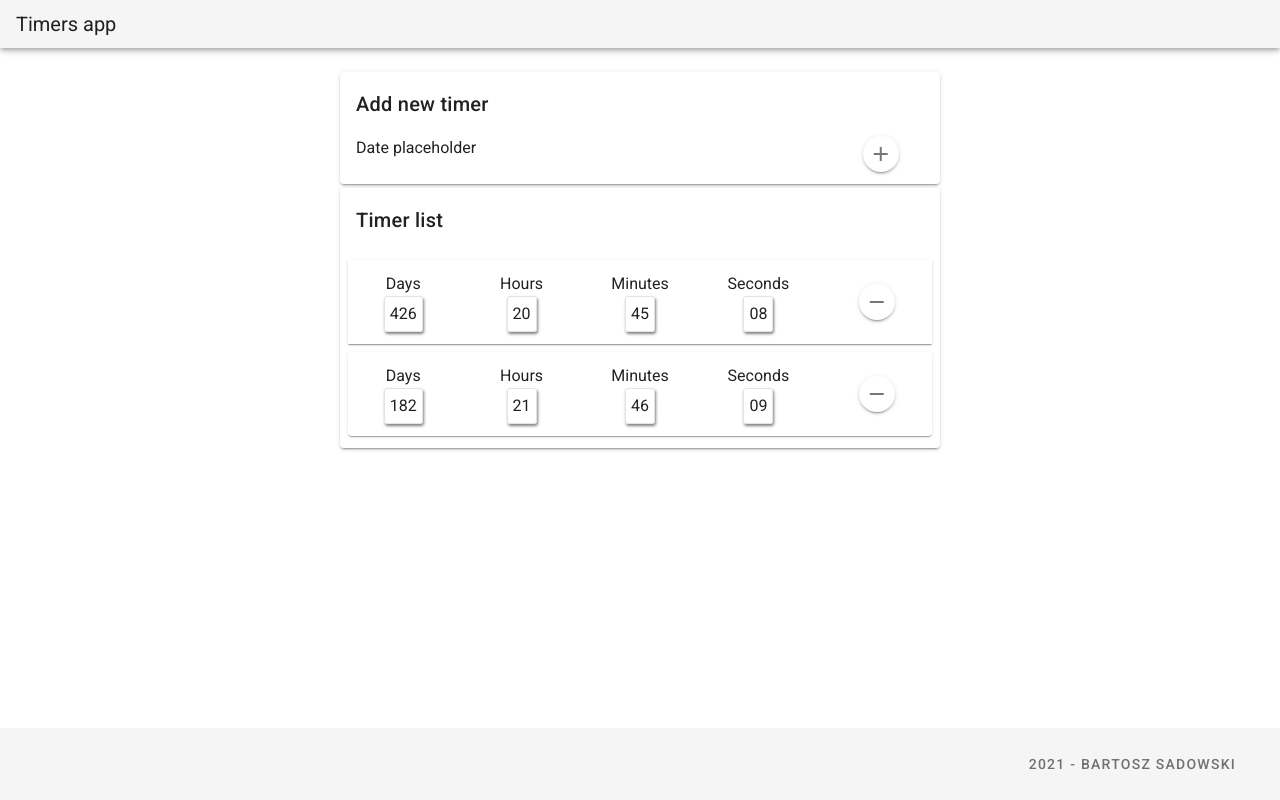
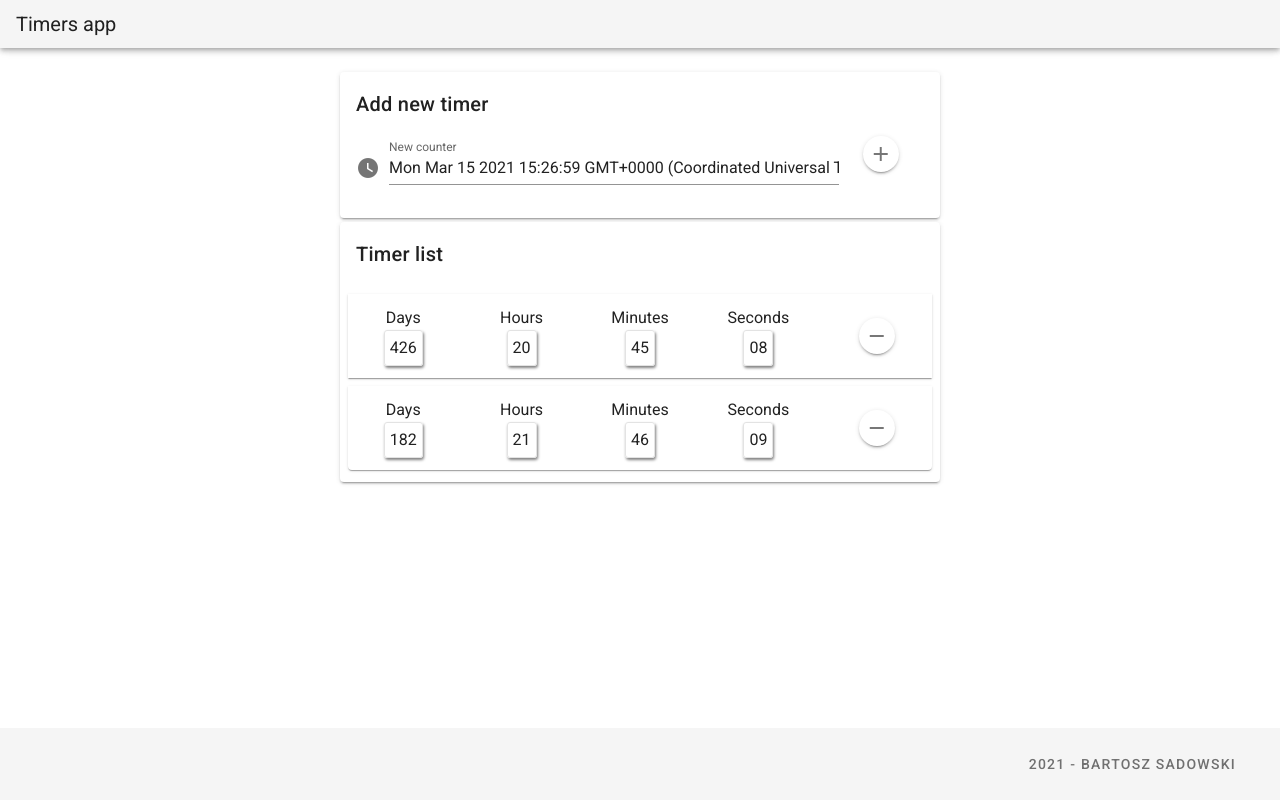
Before and after one commit to BartoszSadowski/Timers, a Vue app: page / in a window 1280 px wide. Built offline with nearby package versions, Linux system fonts and the light colour scheme.

Commit message:
[timer-control] Added input field

```diff
--- a/src/components/views/main/TimerAdder.vue
+++ b/src/components/views/main/TimerAdder.vue
@@ -10,7 +10,12 @@
     <form>
       <v-row class="pl-4">
         <v-col md="10">
-          Date placeholder
+          <v-text-field
+            v-model="datetime"
+            label="New counter"
+            prepend-icon="mdi-clock"
+            readonly
+          />
         </v-col>
         <v-col>
           <v-btn
@@ -29,5 +34,11 @@
 <script>
 export default {
   name: 'TimerAdder',
+
+  data() {
+    return {
+      datetime: new Date(),
+    };
+  },
 };
 </script>
```
